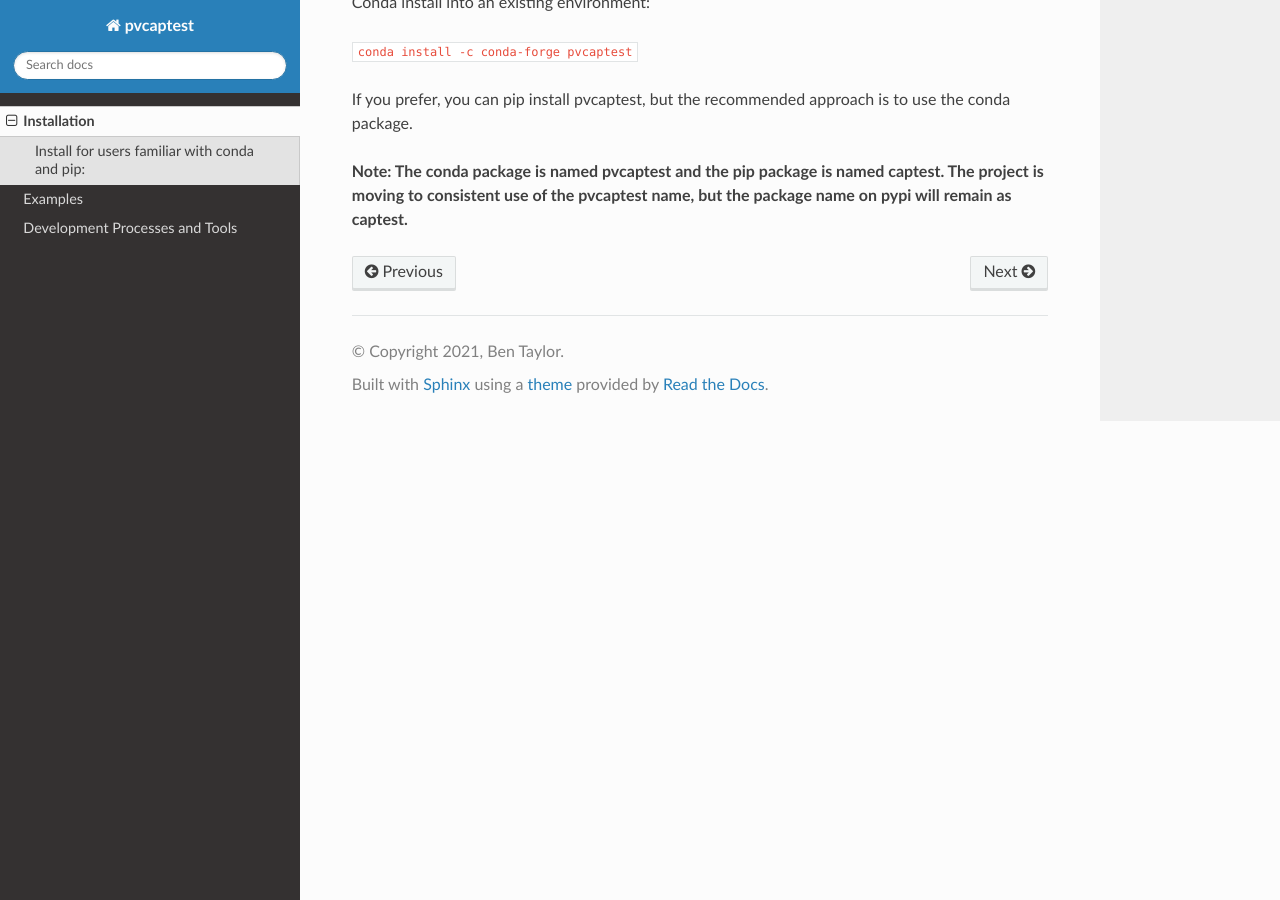
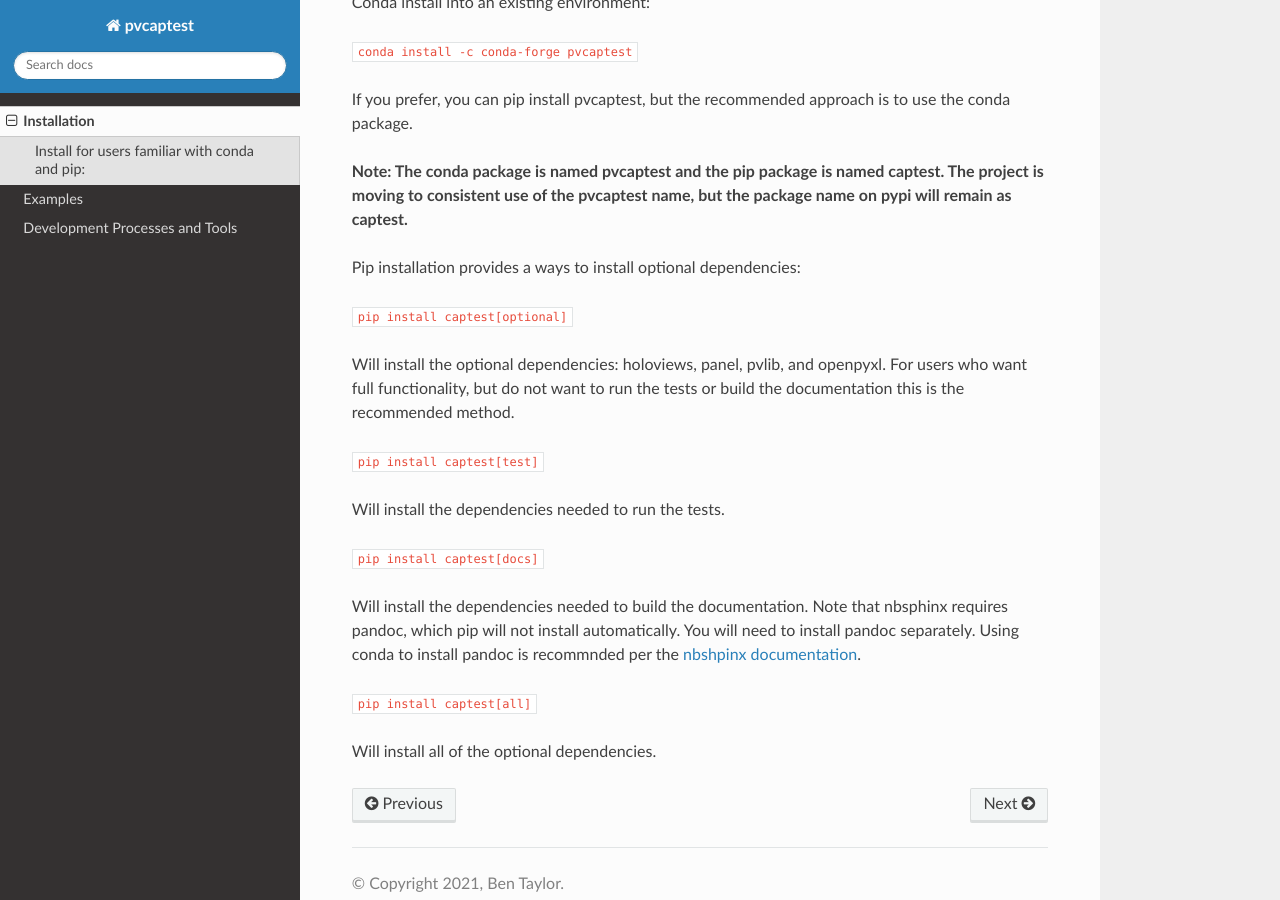
Before and after one commit to pvcaptest/pvcaptest, a Sphinx documentation site: the page built from docs/installation.rst, in a window 1280 px wide and 900 px high, scrolled down 1266 px. Built offline with Sphinx 7.4.7 and the Read the Docs theme 2.0.0, drawn with Linux system fonts in a browser that asks for light colours; pages that are not in the unit, such as notebooks, are missing from menus.

Commit message:
Updates install directions for new pip extras

```diff
--- a/docs/installation.rst
+++ b/docs/installation.rst
@@ -48,3 +48,21 @@ approach is to use the conda package.
 **Note: The conda package is named pvcaptest and the pip package is
 named captest. The project is moving to consistent use of the pvcaptest
 name, but the package name on pypi will remain as captest.**
+
+Pip installation provides a ways to install optional dependencies:
+
+``pip install captest[optional]``
+
+Will install the optional dependencies: holoviews, panel, pvlib, and openpyxl. For users who want full functionality, but do not want to run the tests or build the documentation this is the recommended method.
+
+``pip install captest[test]``
+
+Will install the dependencies needed to run the tests.
+
+``pip install captest[docs]``
+
+Will install the dependencies needed to build the documentation. Note that nbsphinx requires pandoc, which pip will not install automatically. You will need to install pandoc separately. Using conda to install pandoc is recommnded per the `nbshpinx documentation <https://nbsphinx.readthedocs.io/en/0.9.1/installation.html#pandoc>`__.
+
+``pip install captest[all]``
+
+Will install all of the optional dependencies.
```
